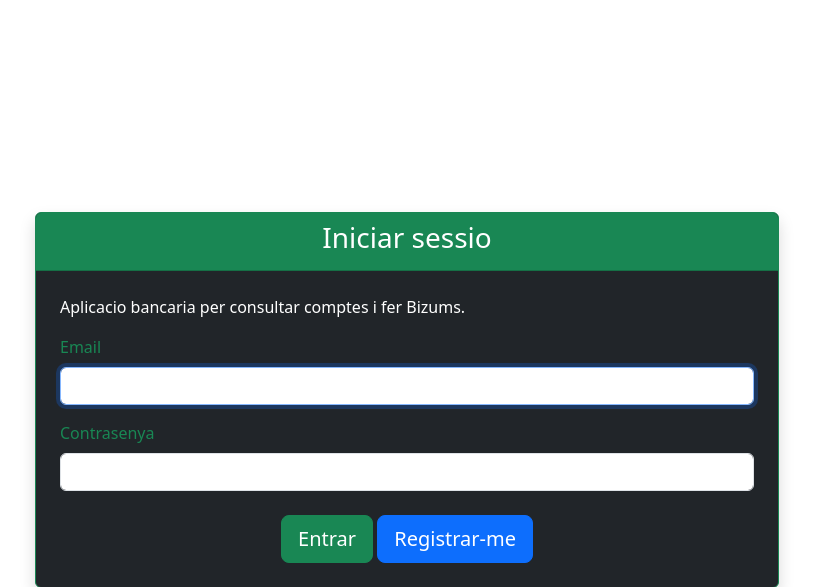
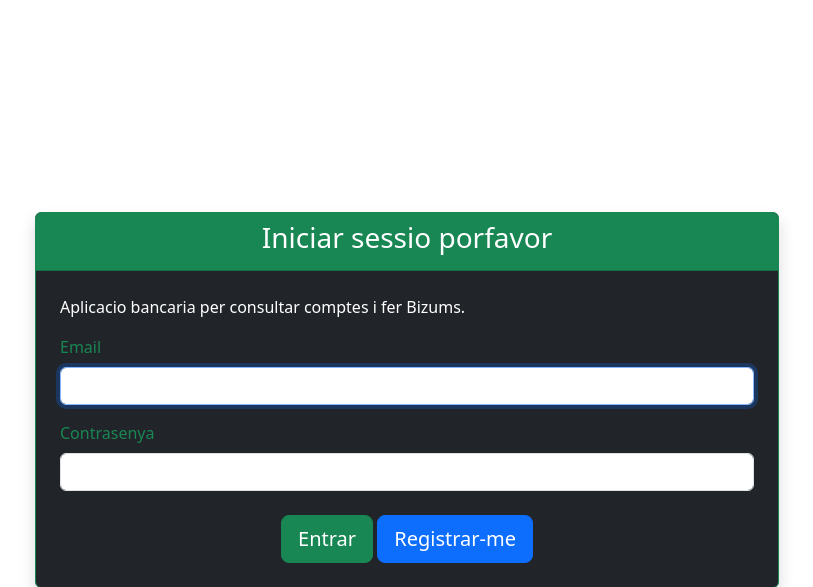
Before and after one commit to GabrielCorrea05/App-Bancaria, a Laravel app: page / in a window 1280 px wide. Shown: the part 56-643 px from the top of the page, without its empty margins (233-1046 px from the left). Run offline with Laravel 12, Linux system fonts and the light colour scheme.

Commit message:
cambios login

```diff
--- a/resources/views/welcome.blade.php
+++ b/resources/views/welcome.blade.php
@@ -18,7 +18,7 @@
         <div class="col-md-10 col-lg-8">
             <div class="card bg-dark text-white border-success shadow">
                 <div class="card-header bg-success text-center">
-                    <h3>Iniciar sessio</h3>
+                    <h3>Iniciar sessio porfavor</h3>
                 </div>
                 <div class="card-body p-4">
                     <p>Aplicacio bancaria per consultar comptes i fer Bizums.</p>
```
